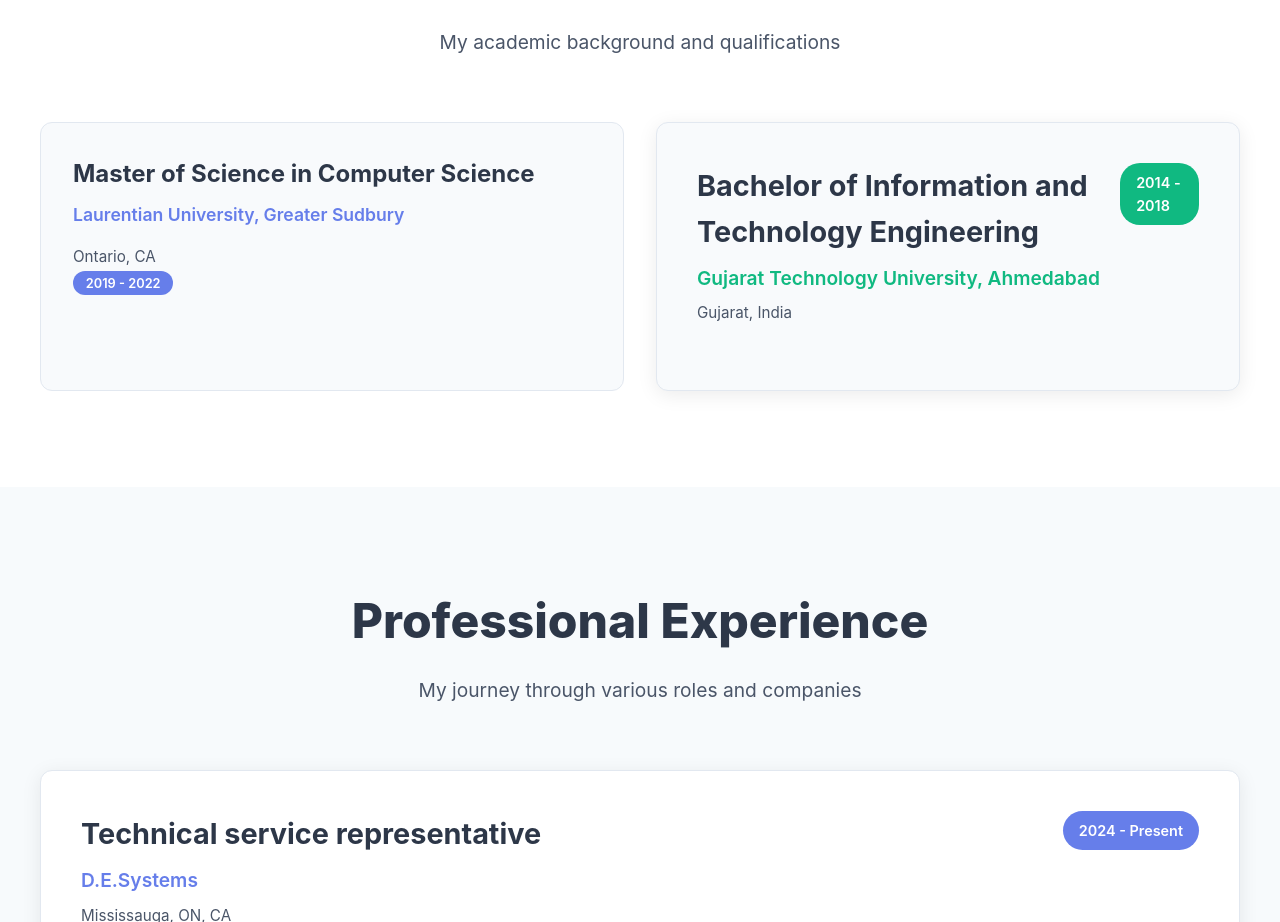
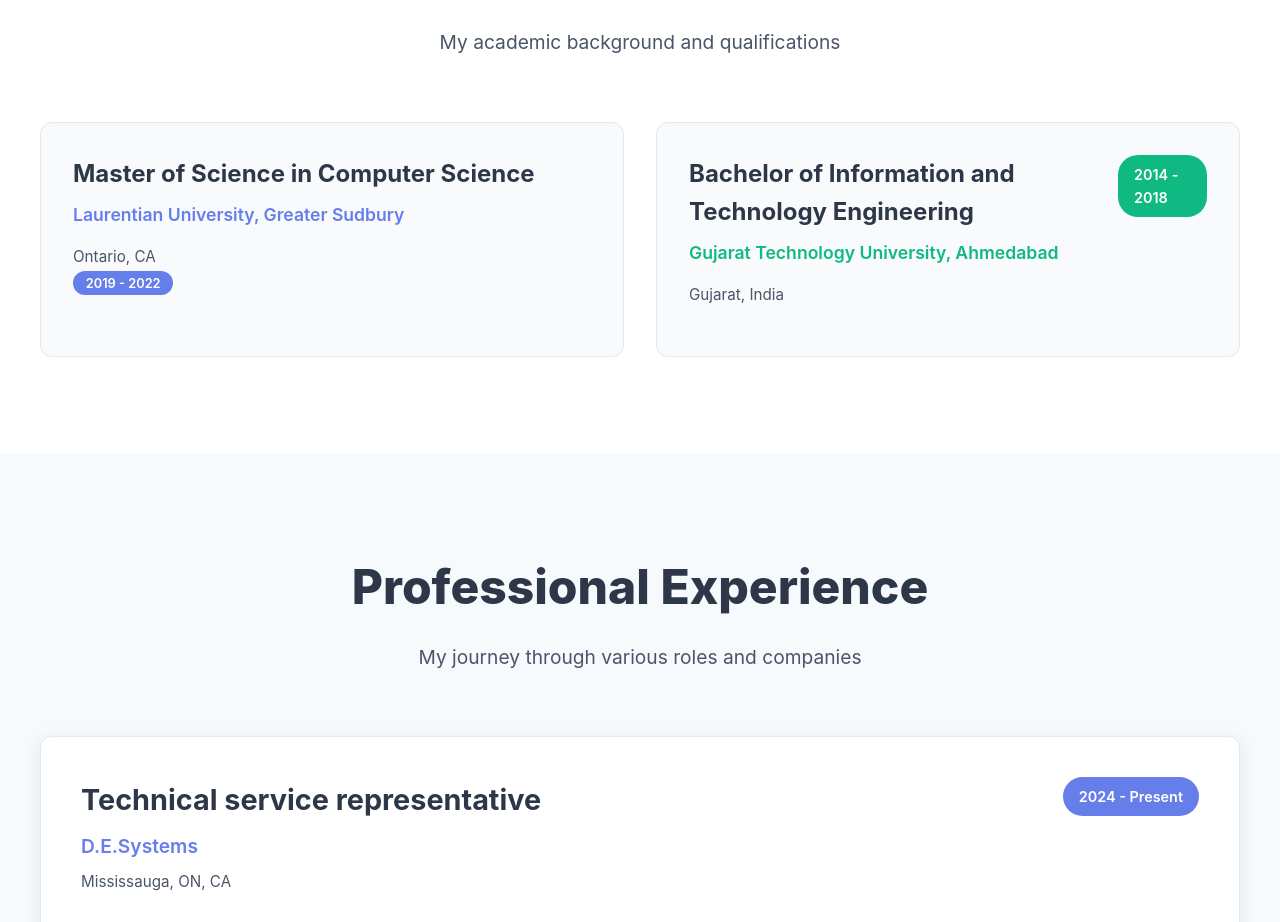
Before and after one commit to Mesh-Tech10/portfolio-website, a Next.js app: page / in a window 1280 px wide. Shown: the part 1820-2742 px from the top of the page. Built offline with nearby package versions, Linux system fonts and the light colour scheme.

Commit message:
Update Portfolio.js

```diff
--- a/components/Portfolio.js
+++ b/components/Portfolio.js
@@ -393,15 +393,15 @@ const Portfolio = () => {
             {/* Bachelor's Degree */}
             <div style={{
               backgroundColor: '#f8fafc',
-              padding: '2.5rem',
+              padding: '2rem',
               borderRadius: '12px',
-              boxShadow: '0 4px 20px rgba(0,0,0,0.08)',
+              /*boxShadow: '0 4px 20px rgba(0,0,0,0.08)',*/
               border: '1px solid #e2e8f0'
             }}>
-              <div style={{ display: 'flex', justifyContent: 'space-between', alignItems: 'flex-start', marginBottom: '1.5rem' }}>
+              <div style={{ display: 'flex', justifyContent: 'space-between', alignItems: 'flex-start', marginBottom: '1rem' }}>
                 <div>
                   <h3 style={{
-                    fontSize: '1.8rem',
+                    fontSize: '1.5rem',
                     fontWeight: '700',
                     marginBottom: '0.5rem',
                     color: '#2d3748'
@@ -409,10 +409,10 @@ const Portfolio = () => {
                     Bachelor of Information and Technology Engineering
                   </h3>
                   <p style={{
-                    fontSize: '1.2rem',
+                    fontSize: '1.1rem',
                     fontWeight: '600',
                     color: '#10b981',
-                    marginBottom: '0.5rem'
+                    marginBottom: '1rem'
                   }}>
                     Gujarat Technology University, Ahmedabad
                   </p>
```
